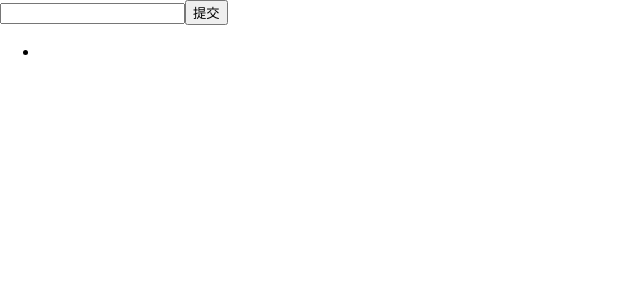
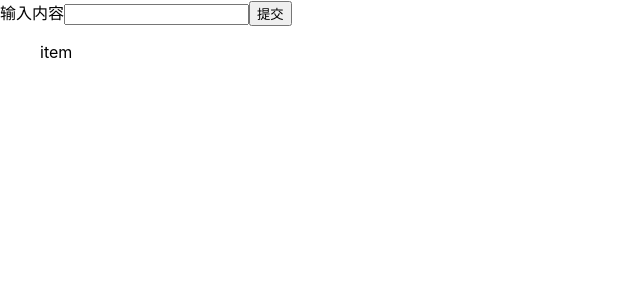
Before and after one commit to Yanlin-Zhu/react, a React (Create React App) app: page / in a window 1280 px wide. Both pictures are taken after a click on the button "提交". Shown: the top 300 px of the page, without its empty margins (0-640 px from the left). Built offline with nearby package versions, Linux system fonts and the light colour scheme.

Commit message:
todolist

```diff
--- a/src/App.js
+++ b/src/App.js
@@ -1,5 +1,6 @@
 import React, { Component, Fragment } from 'react';
 import './App.css';
+import TodoItem from './TodoItem'
 
 class App extends Component {
 
@@ -15,7 +16,9 @@ class App extends Component {
     // JSX
     return (
       <Fragment>
+        <label htmlFor='insertArea'>输入内容</label>
         <input
+          id='insertArea'
           value={this.state.inputValue}
           onChange={this.handleInputChange.bind(this)}
         />
@@ -23,7 +26,8 @@ class App extends Component {
         <ul>
           {
             this.state.list.map((item, index) => {
-              return <li key={index} onClick={this.handleItemDelete.bind(this, index)}>{item}</li>
+              // return <li key={index} onClick={this.handleItemDelete.bind(this, index)}>{item}</li>
+              return <TodoItem content={item}/>
             })
           }
         </ul>
--- /dev/null
+++ b/src/TodoItem.js
@@ -0,0 +1,12 @@
+import React, { Component } from 'react';
+
+class TodoItem extends Component {
+
+  render() {
+    return (
+      <div>item</div>
+    )
+  }
+}
+
+export default TodoItem
```
